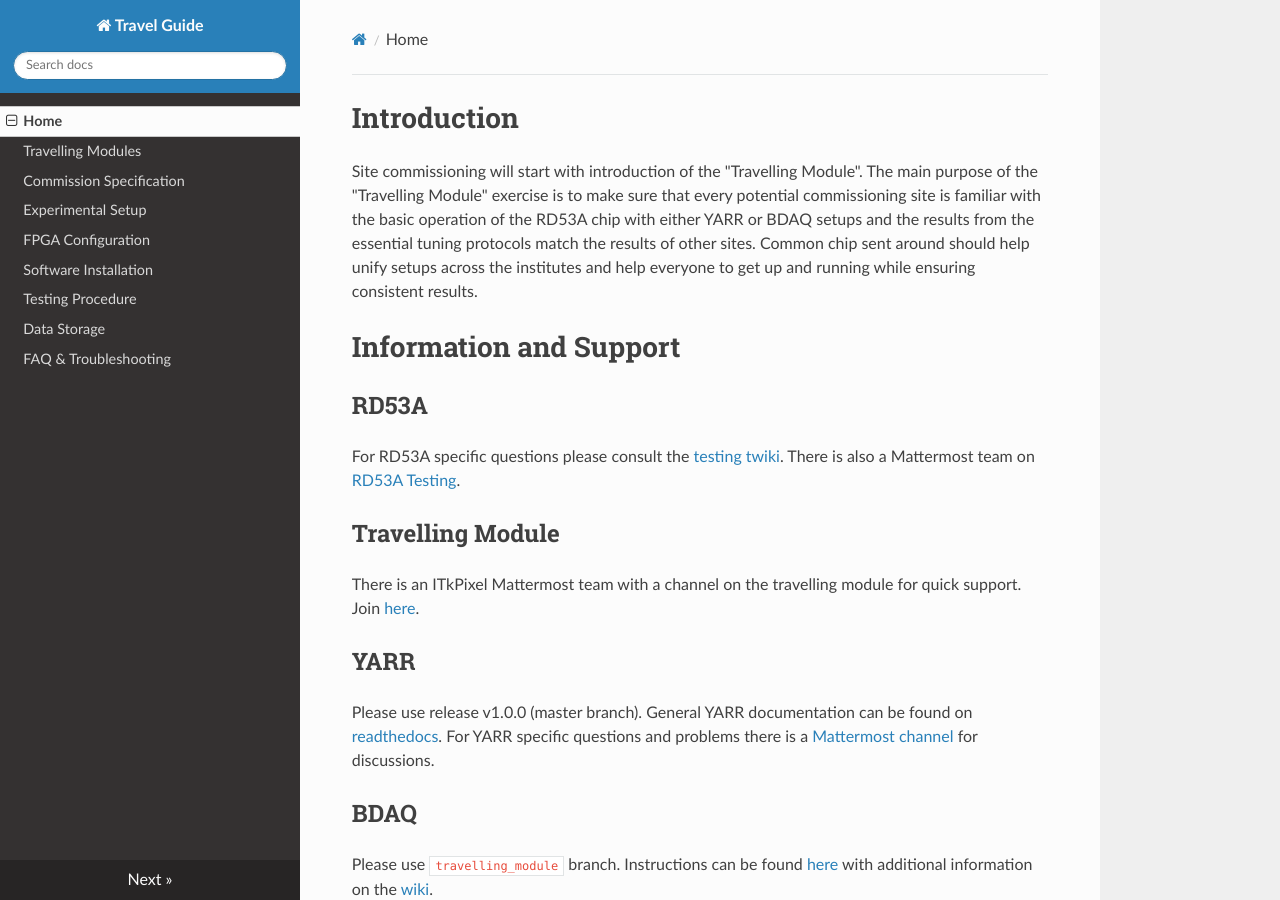
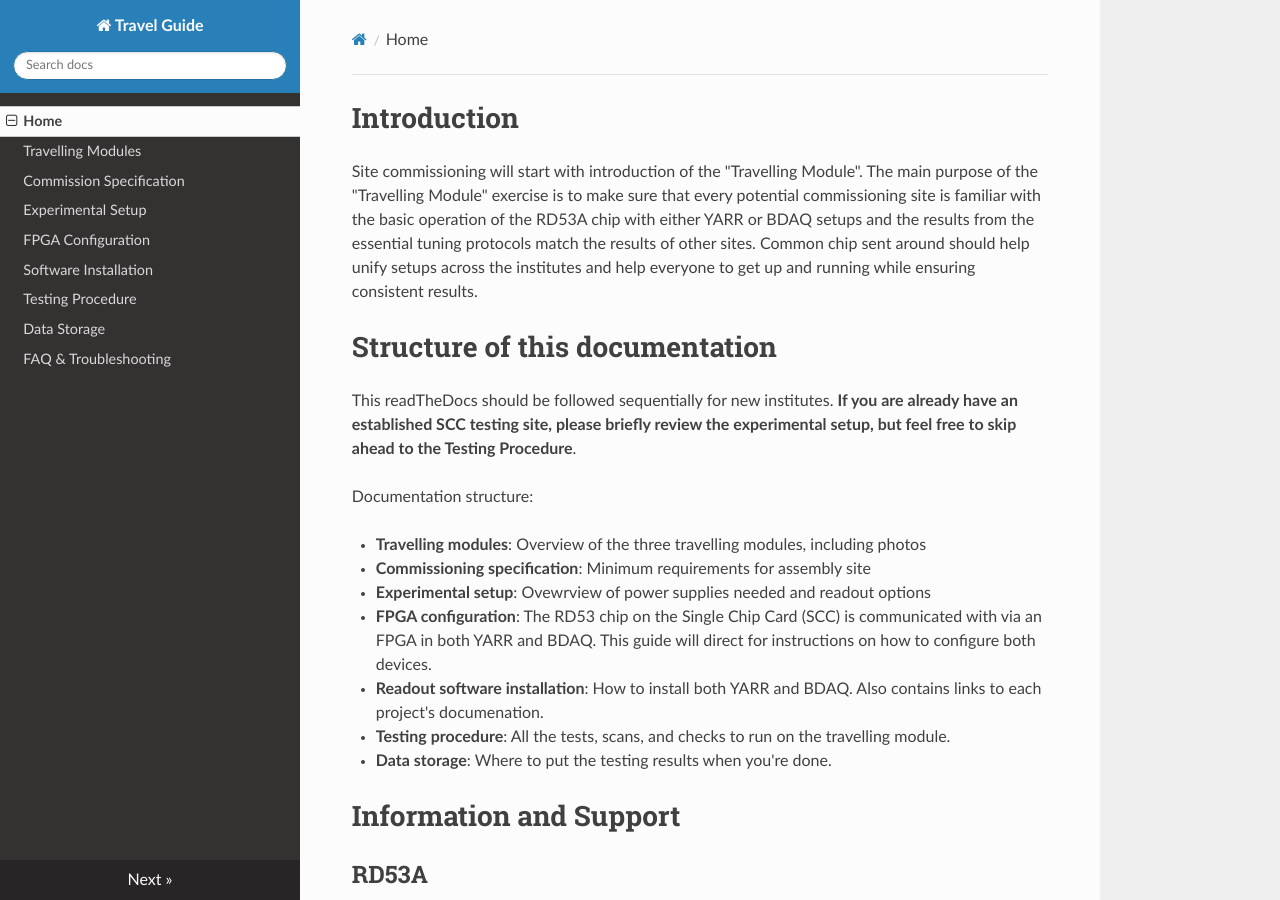
Before and after one commit to lime86/TravellingModule, an MkDocs documentation site: the page built from docs/index.md, in a window 1280 px wide and 900 px high. Built offline with MkDocs 1.6.1, drawn with Linux system fonts in a browser that asks for light colours; nearby versions of some CDN libraries; old or Windows-style settings are respelled for this version of MkDocs.

Commit message:
Made a contents page for index.md

```diff
--- a/docs/index.md
+++ b/docs/index.md
@@ -10,23 +10,37 @@ sites. Common chip sent around should help unify setups across the
 institutes and help everyone to get up and running while ensuring
 consistent results.
 
+Structure of this documentation
+=================================
+This readTheDocs should be followed sequentially for new institutes.
+**If you are already have an established SCC testing site, please briefly review the experimental setup, but feel free to skip ahead to the Testing Procedure**.
+
+Documentation structure:
+
+   - **Travelling modules**: Overview of the three travelling modules, including photos
+   - **Commissioning specification**: Minimum requirements for assembly site
+   - **Experimental setup**: Ovewrview of power supplies needed and readout options
+   - **FPGA configuration**: The RD53 chip on the Single Chip Card (SCC) is communicated with via an FPGA in both YARR and BDAQ. This guide will direct for instructions on how to configure both devices.
+   - **Readout software installation**: How to install both YARR and BDAQ. Also contains links to each project's documenation.
+   - **Testing procedure**: All the tests, scans, and checks to run on the travelling module.
+   - **Data storage**: Where to put the testing results when you're done.
+
+
 Information and Support
 =======================
-RD53A
------
+##RD53A
+
 
 For RD53A specific questions please consult the [testing
 twiki](https://twiki.cern.ch/twiki/bin/viewauth/RD53/RD53ATesting). There is also a Mattermost team on [RD53A Testing](https://mattermost.web.cern.ch/rd53-testing).
 
-Travelling Module
------------------
+##Travelling Module
 
 There is an ITkPixel Mattermost team with a channel on the travelling
 module for quick support. Join
 [here](https://mattermost.web.cern.ch/signup_user_complete/?id=ujzsdu51p3nuirqp7h5bkjo5ay).
 
-YARR
-----
+##YARR
 
 Please use release v1.0.0 (master branch).
 General YARR documentation can be found on
@@ -34,8 +48,7 @@ General YARR documentation can be found on
 and problems there is a [Mattermost
 channel](https://mattermost.web.cern.ch/yarr) for discussions.
 
-BDAQ
-----
+##BDAQ
 Please use ``travelling_module`` branch.
 Instructions can be found
 [here](https://gitlab.cern.ch/silab/bdaq53) with additional information
```
